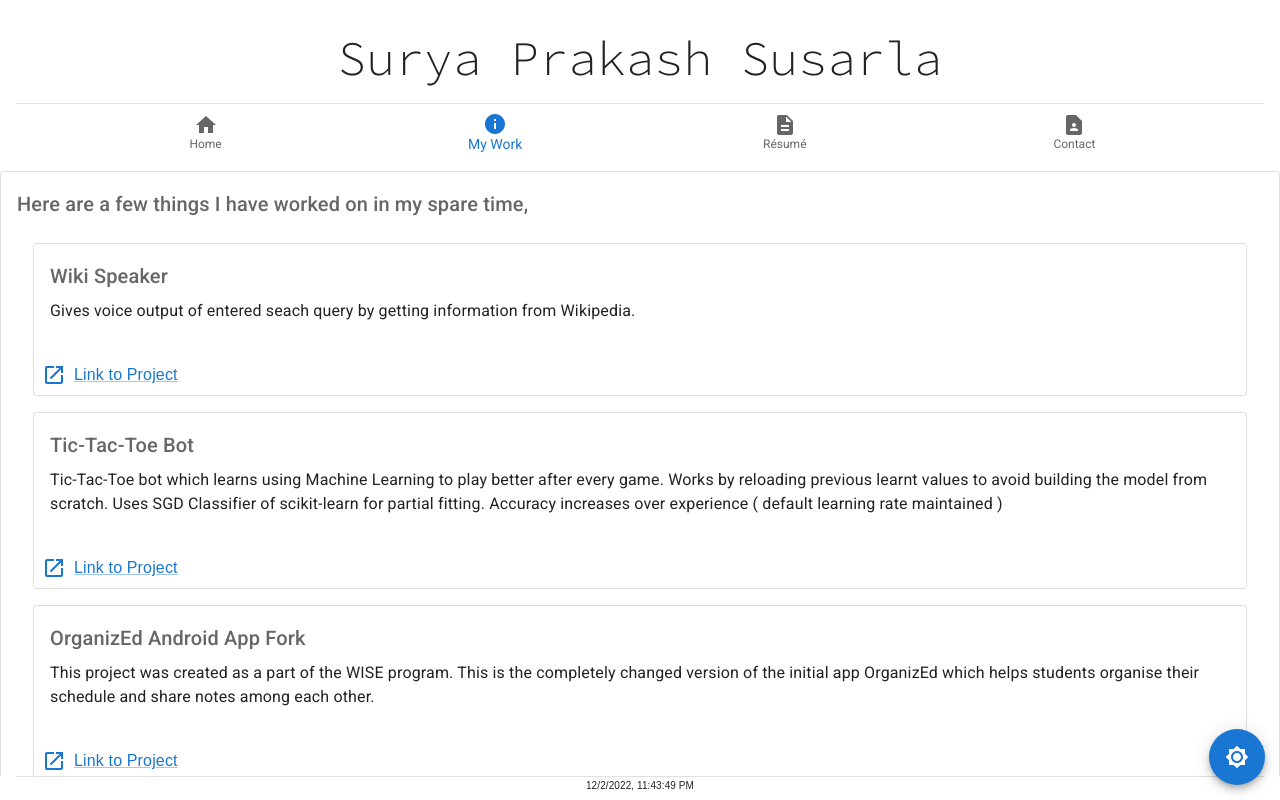
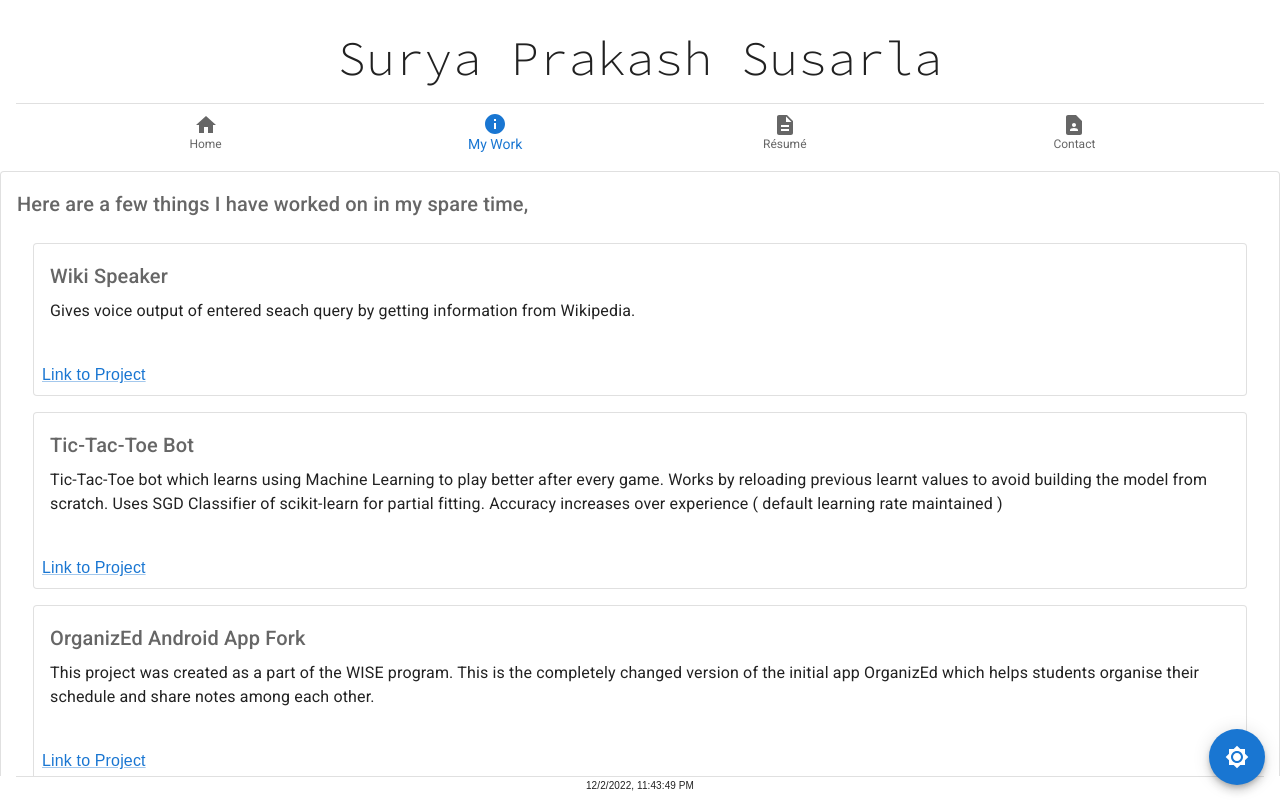
Before and after one commit to surya-prakash-susarla/surya-prakash-susarla.github.io, a React (Create React App) app: page / in a window 1280 px wide. Both pictures are taken after a click on the button "My Work". Built offline with nearby package versions, Linux system fonts and the light colour scheme; a web font is replaced by a local one.

Commit message:
Revert "add stack for icon along with text in the project link"
This reverts commit e2646f4e377f89255cfcf72dbab98907d14b0caf.

```diff
--- a/src/components/projects-component.tsx
+++ b/src/components/projects-component.tsx
@@ -6,11 +6,9 @@ import {
   Link,
   List,
   ListItem,
-  Typography,
-  Stack
+  Typography
 } from "@mui/material";
 import ProjectDetails from './project-details.json';
-import OpenInNewIcon from '@mui/icons-material/OpenInNew';
 
 interface ProjectItemProps {
   item_key: number;
@@ -33,10 +31,7 @@ const ProjectItem: React.FC<ProjectItemProps> = (props: ProjectItemProps) => {
       </CardContent>
       <CardActions>
         <Link href={props.link} target={'_blank'} rel='noreferrer'>
-          <Stack direction='row' alignItems={'center'} gap={1}>
-            <OpenInNewIcon />
-            {"Link to Project"}
-          </Stack>
+          {"Link to Project"}
         </Link>
       </CardActions>
       </Card>
```
